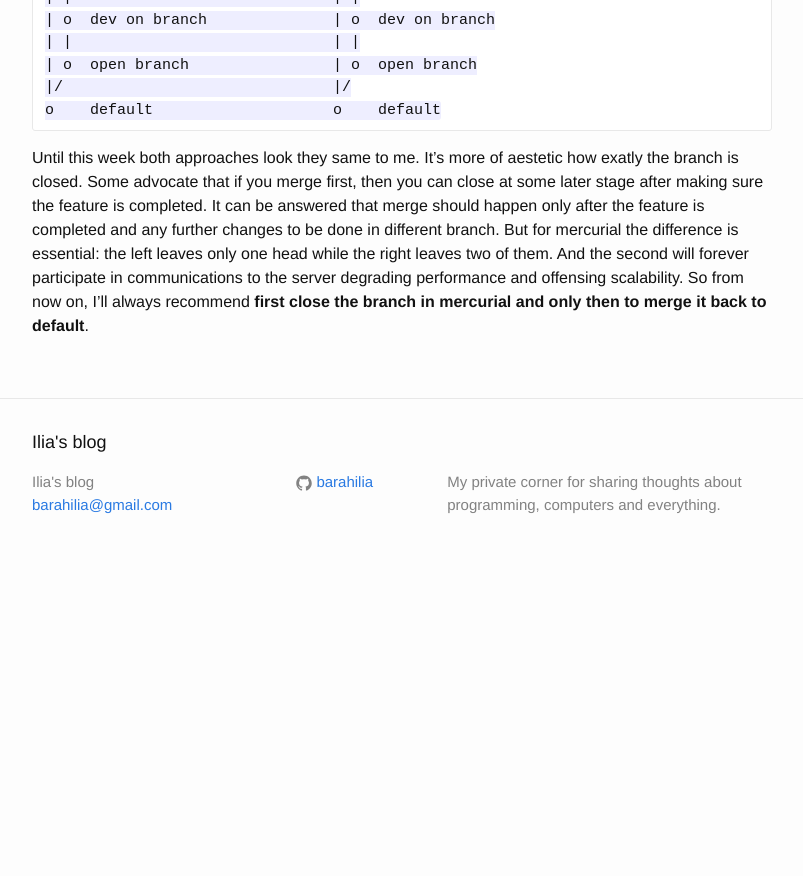
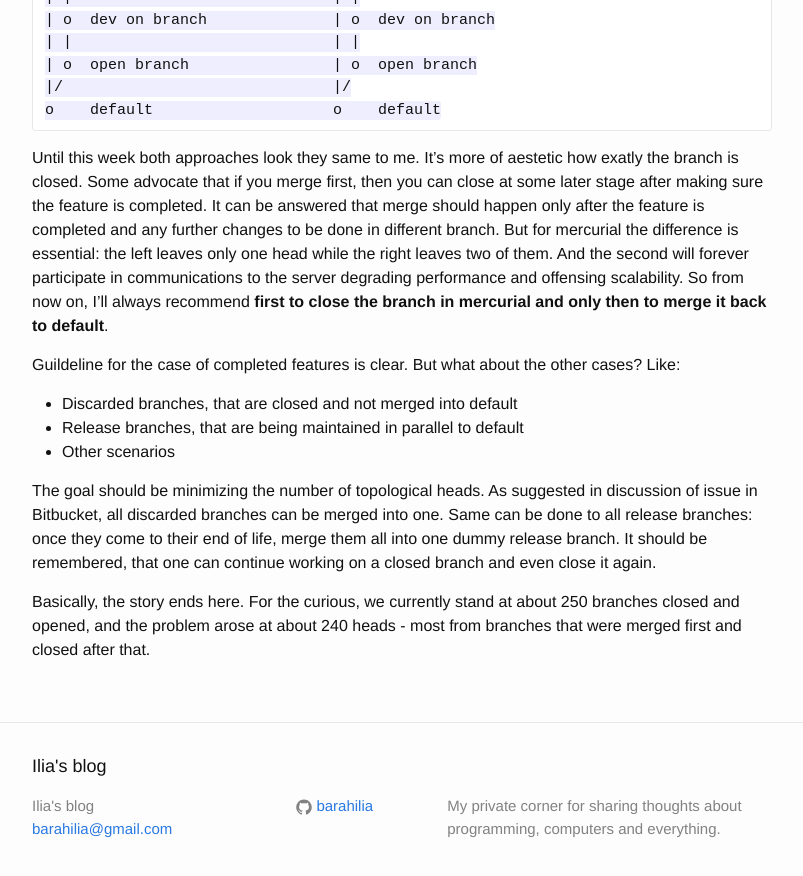
Before and after one commit to barahilia/blog, a Jekyll site: the page built from _posts/2014-10-09-hg-pull-via-http-fails-400.markdown, in a window 1280 px wide and 900 px high, scrolled down 1926 px. Shown: the top 876 px of the window, without its empty margins (238-1041 px from the left). Built offline with Jekyll 4.4.1, drawn with Linux system fonts in a browser that asks for light colours; before the commit the page ends 2502 px from its top, so only the background shows below that.

Commit message:
Writing the end of the story

```diff
--- a/_posts/2014-10-09-hg-pull-via-http-fails-400.markdown
+++ b/_posts/2014-10-09-hg-pull-via-http-fails-400.markdown
@@ -116,4 +116,21 @@ is essential: the left leaves only one head while the right leaves two of them.
 And the second will forever participate in communications to the server
 degrading performance and offensing scalability. So from now on, I'll always
 recommend
-**first close the branch in mercurial and only then to merge it back to default**.
+**first to close the branch in mercurial and only then to merge it back to default**.
+
+Guildeline for the case of completed features is clear. But what about the other
+cases? Like:
+
+* Discarded branches, that are closed and not merged into default
+* Release branches, that are being maintained in parallel to default
+* Other scenarios
+
+The goal should be minimizing the number of topological heads. As suggested in
+discussion of issue in Bitbucket, all discarded branches can be merged into one.
+Same can be done to all release branches: once they come to their end of life,
+merge them all into one dummy release branch. It should be remembered, that one
+can continue working on a closed branch and even close it again.
+
+Basically, the story ends here. For the curious, we currently stand at about
+250 branches closed and opened, and the problem arose at about 240 heads - most
+from branches that were merged first and closed after that.
```
